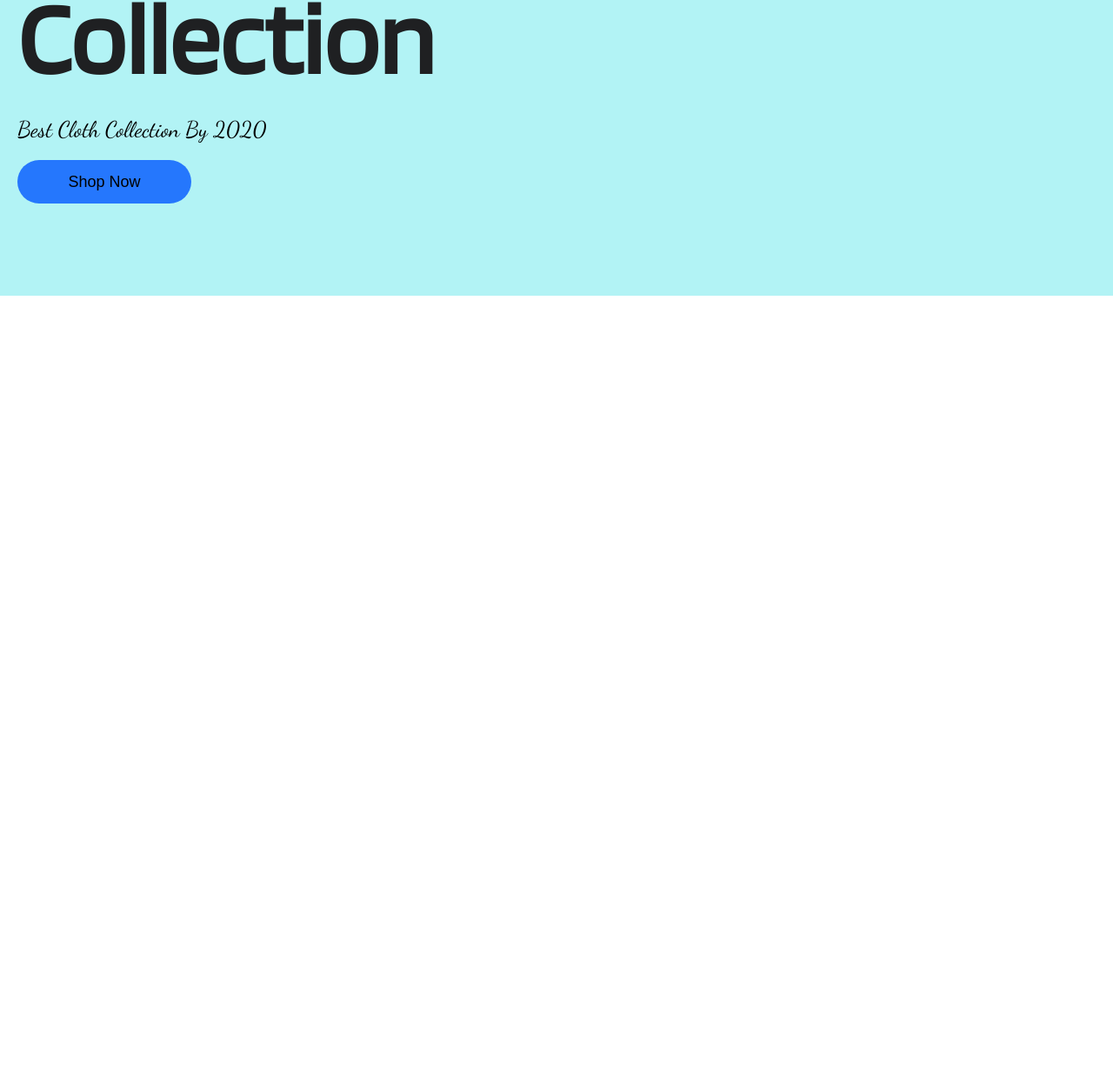
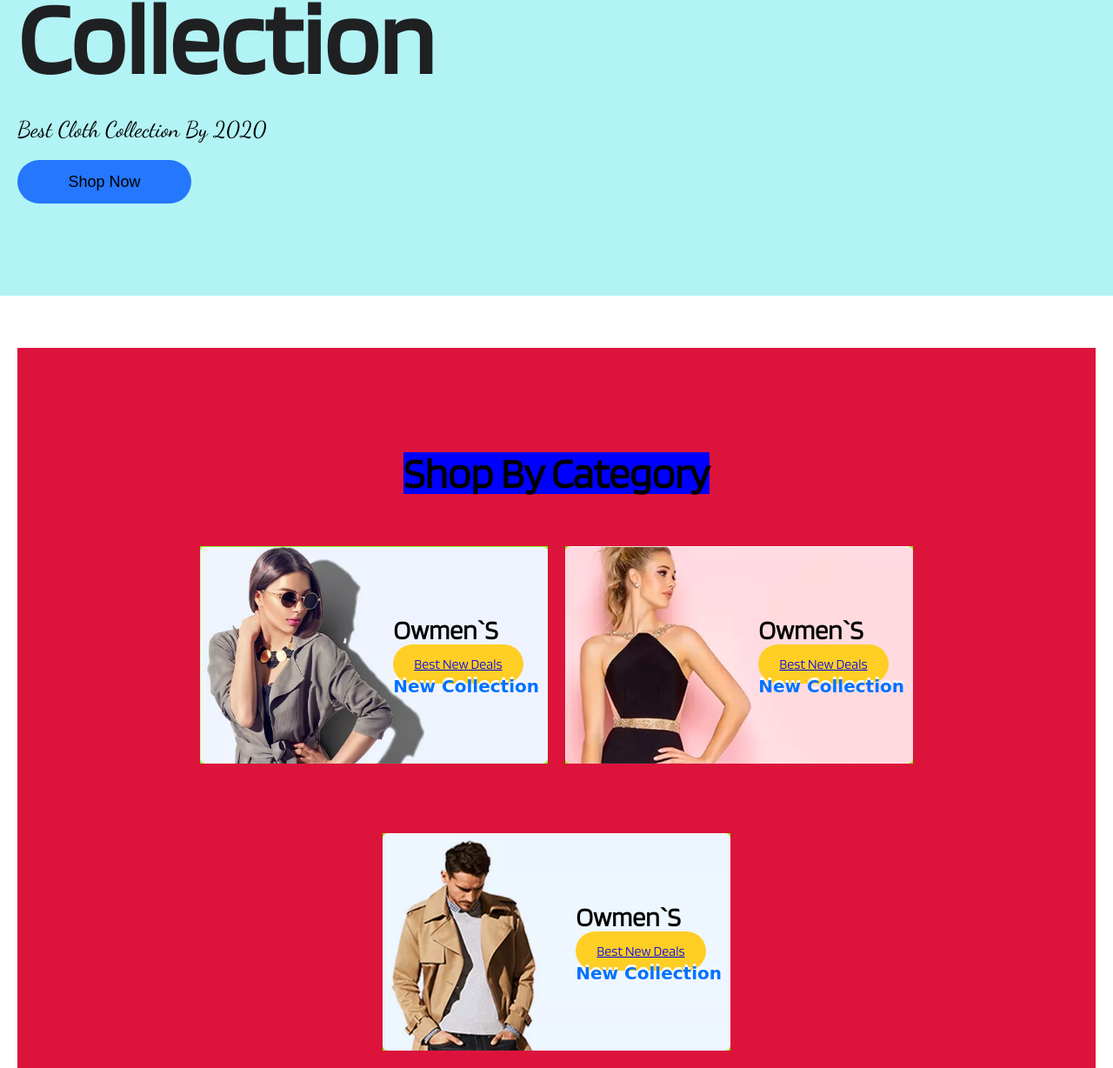
Before and after one commit to rfox06/store-web-html-css-js, a plain HTML site: page index.html in a window 1280 px wide. Shown: the part 1298-2526 px from the top of the page at 87% size. Before the commit the page ends 1638 px from the top, so only its background shows below. Drawn offline with Linux system fonts and the light colour scheme.

Commit message:
create Shop By Category html and css

```diff
--- a/css/global.css
+++ b/css/global.css
@@ -5,7 +5,7 @@
 }
 .container {
 
-    padding: 0px 100px;
+
     margin: 0 20px;
 
 }
--- /dev/null
+++ b/css/sections/shopCategory.css
@@ -0,0 +1,74 @@
+.shop-category{
+    margin-top: 60px;
+    background-color: crimson;
+    display: flex;
+    flex-direction: column;
+    align-items: center;
+    justify-content: center;
+}
+
+.title-category{
+    background: blue;
+    margin-top: 120px;
+}
+.title-category h2{
+    font-size: 48px;
+    font-weight: 700;
+    line-height: 1;
+    text-transform: capitalize;
+    font-family: secondFont;
+}
+.content-category{
+    display: flex;
+    justify-content: center;
+    align-items: center;
+    flex-wrap: wrap;
+}
+
+.content-category img{
+    border-radius: 6px;
+    width: 400px;
+    height: 250px;
+}
+.img{
+    background-color: chartreuse;
+    margin: 60px 10px 20px 10px;
+    width: 400px;
+    height: 250px;
+    position: relative;
+    display: inline-block;
+}
+.details{
+    position: absolute;
+    top: 80px;
+    right: 10px;
+    display: flex;
+    flex-direction: column;
+}
+.title-details-category{
+    font-size: 30px;
+    font-weight: 700;
+    line-height: 1.1;
+    text-transform: capitalize;
+}
+.span-link a{
+
+    font-size: 16px;
+    font-weight: 500;
+    background: #ffce25;
+    padding: 13px 24px;
+    border-radius: 30px;
+    display: inline-block;
+}
+.span-category{
+    display: block;
+    color: #0071fe;
+    text-transform: capitalize;
+    font-size: 20px;
+    line-height: 1.1;
+
+    font-family: "Yellowtail", cursive;
+    font-weight: 600;
+    text-shadow: 0px -3px 0px #fff;
+    margin-top: -8px;
+}
--- a/index.html
+++ b/index.html
@@ -10,6 +10,7 @@
 
     <link rel="stylesheet" href="/css/sections/header.css">
     <link rel="stylesheet" href="/css/sections/banner.css">
+    <link rel="stylesheet" href="/css/sections/shopCategory.css">
 
 </head>
 
@@ -75,7 +76,42 @@
         </div>
     </section>
 
+    <section class="container shop-category">
+        <div class="title-category">
+            <h2>Shop by Category</h2>
+        </div>
+        <div class="content-category">
+            <div class="img">
+                <img src="/assets/images/shop-by-category/cat1.jpg.webp" alt="">
+                <div class="details">
 
+                    <h2 class="title-details-category">Owmen`s</h2>
+                    <span class="span-link"><a href="#">Best New Deals</a></span>
+                    <span class="span-category">New Collection</span>
+                </div>
+            </div>
+            <div class="img">
+                <img src="/assets/images/shop-by-category/cat2.jpg.webp" alt="">
+                <div class="details">
+
+                    <h2 class="title-details-category">Owmen`s</h2>
+                    <span class="span-link"><a href="#">Best New Deals</a></span>
+                    <span class="span-category">New Collection</span>
+                </div>
+            </div>
+            <div class="img">
+                <img src="/assets/images/shop-by-category/cat3.jpg.webp" alt="">
+                <div class="details">
+
+                    <h2 class="title-details-category">Owmen`s</h2>
+                    <span class="span-link"><a href="#">Best New Deals</a></span>
+                    <span class="span-category">New Collection</span>
+                </div>
+            </div>
+
+
+        </div>
+    </section>
 </body>
 
 </html>
```
